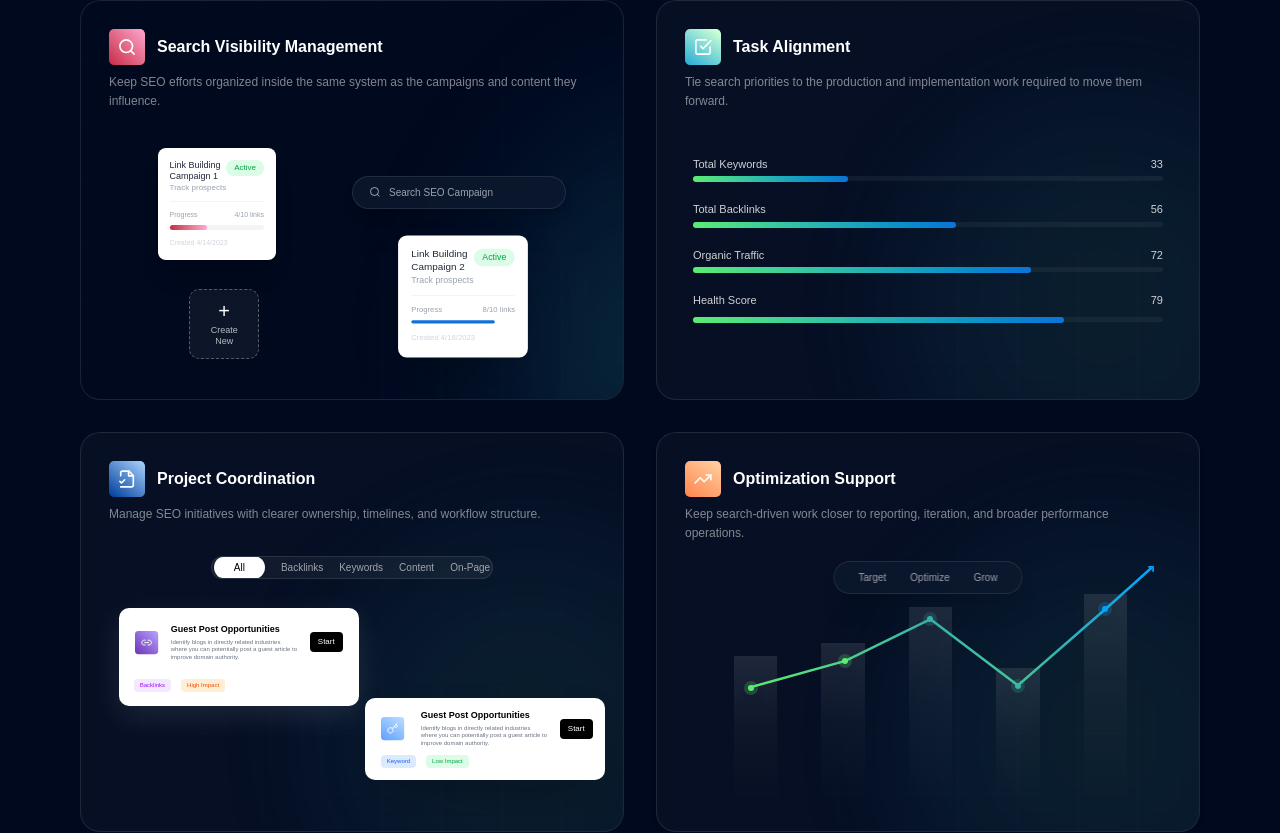
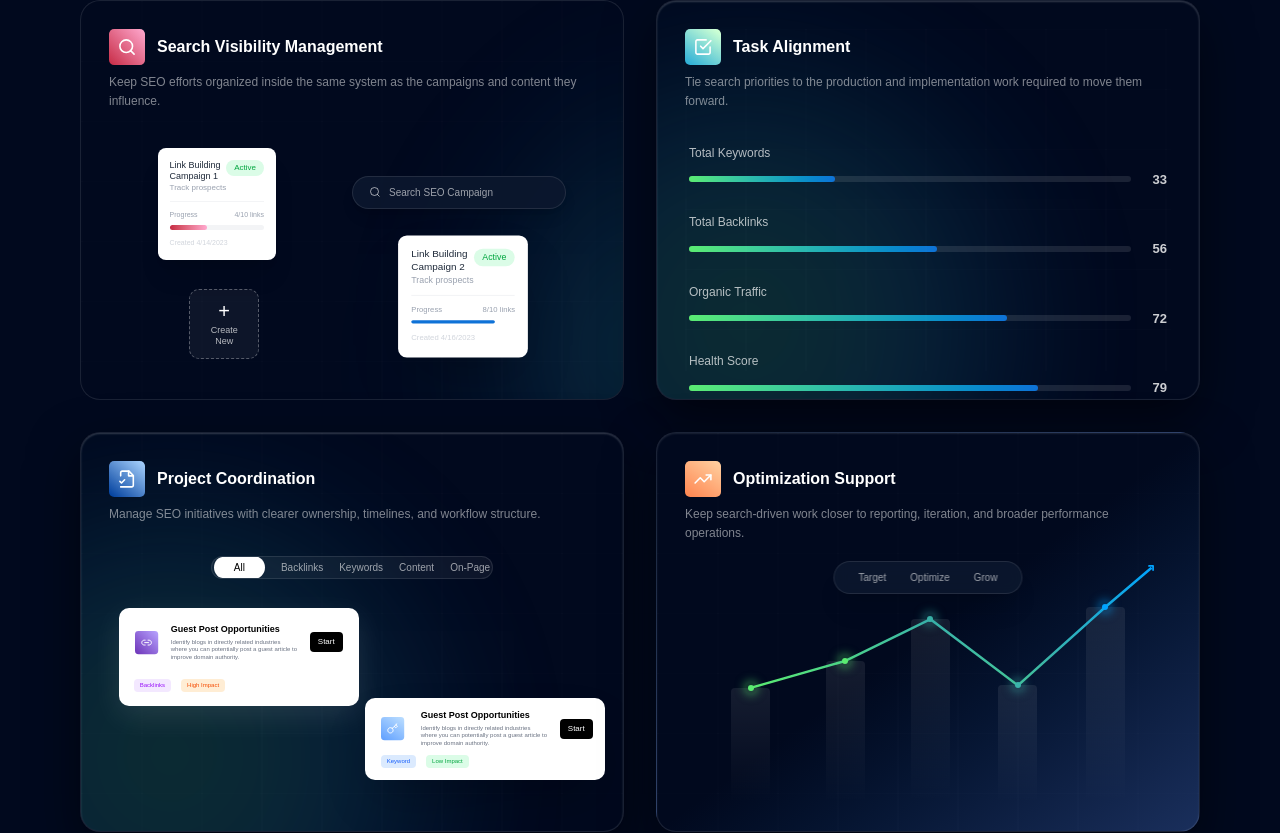
Before and after one commit to dporwal-88/AmplitiveSEO, a Next.js app in the folder amplitiveseo/: page / in a window 1280 px wide. Shown: the part 1131-1964 px from the top of the page. Built offline with nearby package versions, Linux system fonts and the light colour scheme.

Commit message:
Implement feature X to enhance user experience and optimize performance

```diff
--- a/amplitiveseo/components/Cards.tsx
+++ b/amplitiveseo/components/Cards.tsx
@@ -225,9 +225,38 @@ export default function Cards() {
             </div>
           </div>
           {/* ── CARD 2: Task Alignment ── */}
-          <div className="relative rounded-[20px] border border-white/10 bg-[#0B1528]/60 backdrop-blur-md overflow-hidden hover:border-blue-950 transition-all duration-300 ease-in-out p-6 lg:p-7 flex flex-col h-[350px] lg:h-[400px]">
-            <CardGlow id="c2" />
-            <CardGrid />
+<div className="relative rounded-[20px] border border-white/10 bg-[#01091E] shadow-[inset_0_1px_2px_rgba(255,255,255,0.2),0_20px_50px_rgba(0,0,0,0.5)] backdrop-blur-md overflow-hidden hover:border-white/20 transition-all duration-300 ease-in-out p-6 lg:p-7 flex flex-col h-[350px] lg:h-[400px]">
+
+  {/* ── Background SVG Glow (Brightness Reduced) ── */}
+  {/* Lowered opacity to 30% and removed mix-blend-screen for a softer look */}
+  <div className="absolute bottom-0 left-0 pointer-events-none z-0 translate-y-[45%] -translate-x-[40%] opacity-30">
+    <svg
+      width="800"
+      height="800"
+      viewBox="0 0 800 800"
+      fill="none"
+      xmlns="http://www.w3.org/2000/svg"
+    >
+      <g opacity="0.6" filter="url(#filter0_f_123_62463)">
+        <path d="M667.947 373C667.947 516.042 551.989 632 408.947 632C265.906 632 149.947 516.042 149.947 373C149.947 229.958 265.906 114 408.947 114C551.989 114 667.947 229.958 667.947 373Z" fill="url(#paint0_radial_123_62463)"/>
+      </g>
+      <defs>
+        <filter id="filter0_f_123_62463" x="-100" y="-100" width="1000" height="1000" filterUnits="userSpaceOnUse" colorInterpolationFilters="sRGB">
+          <feFlood floodOpacity="0" result="BackgroundImageFix"/>
+          <feBlend mode="normal" in="SourceGraphic" in2="BackgroundImageFix" result="shape"/>
+          <feGaussianBlur stdDeviation="80" result="effect1_foregroundBlur_123_62463"/>
+        </filter>
+        <radialGradient id="paint0_radial_123_62463" cx="0" cy="0" r="1" gradientUnits="userSpaceOnUse" gradientTransform="translate(409.194 363.193) rotate(90) scale(276.831 257.246)">
+          <stop stopColor="#5BEC71"/>
+          <stop offset="1" stopColor="#0F72D7"/>
+        </radialGradient>
+      </defs>
+    </svg>
+  </div>
+
+  {/* <CardGrid />  <-- Uncomment if you are using your grid component here */}
+
+  {/* ── Content Wrapper ── */}
   <div className="relative z-10 flex flex-col h-full">
     <CardHeader
       icon={
@@ -247,16 +276,16 @@ export default function Cards() {
           <path
             d="M16.5 18.1667L19 20.6667L27.3333 12.3334"
             stroke="white"
-                      stroke-width="1.66667"
-                      stroke-linecap="round"
-                      stroke-linejoin="round"
+            strokeWidth="1.66667"
+            strokeLinecap="round"
+            strokeLinejoin="round"
           />
           <path
             d="M26.5 19V24.8333C26.5 25.2754 26.3244 25.6993 26.0118 26.0118C25.6993 26.3244 25.2754 26.5 24.8333 26.5H13.1667C12.7246 26.5 12.3007 26.3244 11.9882 26.0118C11.6756 25.6993 11.5 25.2754 11.5 24.8333V13.1667C11.5 12.7246 11.6756 12.3007 11.9882 11.9882C12.3007 11.6756 12.7246 11.5 13.1667 11.5H22.3333"
             stroke="white"
-                      stroke-width="1.66667"
-                      stroke-linecap="round"
-                      stroke-linejoin="round"
+            strokeWidth="1.66667"
+            strokeLinecap="round"
+            strokeLinejoin="round"
           />
           <defs>
             <linearGradient
@@ -267,8 +296,8 @@ export default function Cards() {
               y2="38"
               gradientUnits="userSpaceOnUse"
             >
-                        <stop stop-color="#CCFFD4" />
-                        <stop offset="1" stop-color="#2EB0D7" />
+              <stop stopColor="#CCFFD4" />
+              <stop offset="1" stopColor="#2EB0D7" />
             </linearGradient>
           </defs>
         </svg>
@@ -276,68 +305,111 @@ export default function Cards() {
       color="bg-transparent"
       title="Task Alignment"
     />
+    <CardGrid/>
     <p className="text-[12px] text-white/50 leading-relaxed mb-6">
       Tie search priorities to the production and implementation work
       required to move them forward.
     </p>
 
-              <div className="mt-5 space-y-4 lg:space-y-5 px-2">
-                <div>
-                  <div className="flex justify-between text-[11px] text-white/80 mb-1">
-                    <span>Total Keywords</span>
-                    <span>33</span>
-                  </div>
-                  <div className="w-full bg-white/5 rounded-full h-[5px]">
+    <div className="mt-2 space-y-5 lg:space-y-6 px-1">
+      {/* Bar 1 */}
+      <div className="w-full">
+        <div className="text-[12px] text-white/70 mb-2">Total Keywords</div>
+        <div className="flex items-center w-full gap-4">
+          <div className="flex-1 bg-white/10 rounded-full h-[6px]">
             <div
               className="bg-gradient-to-r from-[#5BEC71] to-[#0F72D7] h-[6px] rounded-full"
               style={{ width: "33%" }}
             ></div>
           </div>
+          <span className="text-[13px] font-semibold text-white/80 text-right w-5 shrink-0">
+            33
+          </span>
         </div>
-                <div>
-                  <div className="flex justify-between text-[11px] text-white/80 mb-1">
-                    <span>Total Backlinks</span>
-                    <span>56</span>
       </div>
-                  <div className="w-full bg-white/5 rounded-full h-[5px]">
+
+      {/* Bar 2 */}
+      <div className="w-full">
+        <div className="text-[12px] text-white/70 mb-2">Total Backlinks</div>
+        <div className="flex items-center w-full gap-4">
+          <div className="flex-1 bg-white/10 rounded-full h-[6px]">
             <div
               className="bg-gradient-to-r from-[#5BEC71] to-[#0F72D7] h-[6px] rounded-full"
               style={{ width: "56%" }}
             ></div>
           </div>
+          <span className="text-[13px] font-semibold text-white/80 text-right w-5 shrink-0">
+            56
+          </span>
         </div>
-                <div>
-                  <div className="flex justify-between text-[11px] text-white/80 mb-1">
-                    <span>Organic Traffic</span>
-                    <span>72</span>
       </div>
-                  <div className="w-full bg-white/5 rounded-full h-[5px]">
+
+      {/* Bar 3 */}
+      <div className="w-full">
+        <div className="text-[12px] text-white/70 mb-2">Organic Traffic</div>
+        <div className="flex items-center w-full gap-4">
+          <div className="flex-1 bg-white/10 rounded-full h-[6px]">
             <div
               className="bg-gradient-to-r from-[#5BEC71] to-[#0F72D7] h-[6px] rounded-full"
               style={{ width: "72%" }}
             ></div>
           </div>
+          <span className="text-[13px] font-semibold text-white/80 text-right w-5 shrink-0">
+            72
+          </span>
         </div>
-                <div>
-                  <div className="flex justify-between text-[11px] text-white/80 mb-2">
-                    <span>Health Score</span>
-                    <span>79</span>
       </div>
-                  <div className="w-full bg-white/5 rounded-full h-[5px]">
+
+      {/* Bar 4 */}
+      <div className="w-full">
+        <div className="text-[12px] text-white/70 mb-2">Health Score</div>
+        <div className="flex items-center w-full gap-4">
+          <div className="flex-1 bg-white/10 rounded-full h-[6px]">
             <div
               className="bg-gradient-to-r from-[#5BEC71] to-[#0F72D7] h-[6px] rounded-full"
               style={{ width: "79%" }}
             ></div>
           </div>
+          <span className="text-[13px] font-semibold text-white/80 text-right w-5 shrink-0">
+            79
+          </span>
         </div>
       </div>
     </div>
   </div>
+</div>
+          {/* ── CARD 3: Project Coordination ── */}
+          <div className="relative rounded-[20px] border border-white/10 bg-[#01091E] shadow-[inset_0_1px_2px_rgba(255,255,255,0.2),0_20px_50px_rgba(0,0,0,0.5)] backdrop-blur-md overflow-hidden hover:border-white/20 transition-all duration-300 ease-in-out p-6 lg:p-7 flex flex-col h-[350px] lg:h-[400px]">
 
-          {/* ── CARD 3: Project Coordination ── */}
-          <div className="relative rounded-[20px] border border-white/10 bg-[#0B1528]/60 backdrop-blur-md overflow-hidden p-6 lg:p-7 hover:border-blue-950 duration-300 ease-in-out transition-all flex flex-col h-[350px] lg:h-[400px]">
-            <CardGlow id="c3" />
+  {/* ── Background SVG Glow (Same as previous card) ── */}
+  <div className="absolute bottom-0 left-0 pointer-events-none z-0 translate-y-[45%] -translate-x-[40%] opacity-30">
+    <svg
+      width="800"
+      height="800"
+      viewBox="0 0 800 800"
+      fill="none"
+      xmlns="http://www.w3.org/2000/svg"
+    >
+      <g opacity="0.6" filter="url(#filter0_f_123_62463_proj)">
+        <path d="M667.947 373C667.947 516.042 551.989 632 408.947 632C265.906 632 149.947 516.042 149.947 373C149.947 229.958 265.906 114 408.947 114C551.989 114 667.947 229.958 667.947 373Z" fill="url(#paint0_radial_123_62463_proj)"/>
+      </g>
+      <defs>
+        <filter id="filter0_f_123_62463_proj" x="-100" y="-100" width="1000" height="1000" filterUnits="userSpaceOnUse" colorInterpolationFilters="sRGB">
+          <feFlood floodOpacity="0" result="BackgroundImageFix"/>
+          <feBlend mode="normal" in="SourceGraphic" in2="BackgroundImageFix" result="shape"/>
+          <feGaussianBlur stdDeviation="80" result="effect1_foregroundBlur_123_62463_proj"/>
+        </filter>
+        <radialGradient id="paint0_radial_123_62463_proj" cx="0" cy="0" r="1" gradientUnits="userSpaceOnUse" gradientTransform="translate(409.194 363.193) rotate(90) scale(276.831 257.246)">
+          <stop stopColor="#5BEC71"/>
+          <stop offset="1" stopColor="#0F72D7"/>
+        </radialGradient>
+      </defs>
+    </svg>
+  </div>
+
   <CardGrid />
+
+  {/* ── Content Wrapper ── */}
   <div className="relative z-10 flex flex-col h-full">
     <CardHeader
       icon={
@@ -357,23 +429,23 @@ export default function Cards() {
           <path
             d="M12.333 27.3333H23.9997C24.4417 27.3333 24.8656 27.1577 25.1782 26.8451C25.4907 26.5326 25.6663 26.1087 25.6663 25.6666V15.25L21.083 10.6666H13.9997C13.5576 10.6666 13.1337 10.8422 12.8212 11.1548C12.5086 11.4673 12.333 11.8913 12.333 12.3333V15.6666"
             stroke="white"
-                      stroke-width="1.66667"
-                      stroke-linecap="round"
-                      stroke-linejoin="round"
+            strokeWidth="1.66667"
+            strokeLinecap="round"
+            strokeLinejoin="round"
           />
           <path
             d="M20.667 10.6666V15.6666H25.667"
             stroke="white"
-                      stroke-width="1.66667"
-                      stroke-linecap="round"
-                      stroke-linejoin="round"
+            strokeWidth="1.66667"
+            strokeLinecap="round"
+            strokeLinejoin="round"
           />
           <path
             d="M11.5 21.5L13.1667 23.1667L16.5 19.8334"
             stroke="white"
-                      stroke-width="1.66667"
-                      stroke-linecap="round"
-                      stroke-linejoin="round"
+            strokeWidth="1.66667"
+            strokeLinecap="round"
+            strokeLinejoin="round"
           />
           <defs>
             <linearGradient
@@ -384,8 +456,8 @@ export default function Cards() {
               y2="40.375"
               gradientUnits="userSpaceOnUse"
             >
-                        <stop stop-color="#ACD5FF" />
-                        <stop offset="1" stop-color="#003F9D" />
+              <stop stopColor="#ACD5FF" />
+              <stop offset="1" stopColor="#003F9D" />
             </linearGradient>
           </defs>
         </svg>
@@ -439,23 +511,23 @@ export default function Cards() {
               <path
                 d="M10.1498 14.0162H9.18317C8.54225 14.0162 7.92759 13.7616 7.4744 13.3084C7.0212 12.8552 6.7666 12.2406 6.7666 11.5997C6.7666 10.9588 7.0212 10.3441 7.4744 9.8909C7.92759 9.43771 8.54225 9.18311 9.18317 9.18311H10.1498"
                 stroke="white"
-                          stroke-width="0.966626"
-                          stroke-linecap="round"
-                          stroke-linejoin="round"
+                strokeWidth="0.966626"
+                strokeLinecap="round"
+                strokeLinejoin="round"
               />
               <path
                 d="M13.0498 9.18311H14.0164C14.6573 9.18311 15.272 9.43771 15.7252 9.8909C16.1784 10.3441 16.433 10.9588 16.433 11.5997C16.433 12.2406 16.1784 12.8552 15.7252 13.3084C15.272 13.7616 14.6573 14.0162 14.0164 14.0162H13.0498"
                 stroke="white"
-                          stroke-width="0.966626"
-                          stroke-linecap="round"
-                          stroke-linejoin="round"
+                strokeWidth="0.966626"
+                strokeLinecap="round"
+                strokeLinejoin="round"
               />
               <path
                 d="M9.66602 11.5996H13.5325"
                 stroke="white"
-                          stroke-width="0.966626"
-                          stroke-linecap="round"
-                          stroke-linejoin="round"
+                strokeWidth="0.966626"
+                strokeLinecap="round"
+                strokeLinejoin="round"
               />
               <defs>
                 <linearGradient
@@ -466,8 +538,8 @@ export default function Cards() {
                   y2="23.199"
                   gradientUnits="userSpaceOnUse"
                 >
-                            <stop stop-color="#B8A4FF" />
-                            <stop offset="1" stop-color="#6B31B6" />
+                  <stop stopColor="#B8A4FF" />
+                  <stop offset="1" stopColor="#6B31B6" />
                 </linearGradient>
               </defs>
             </svg>
@@ -512,13 +584,13 @@ export default function Cards() {
                   rx="3.47985"
                   fill="url(#paint0_linear_123_49187)"
                 />
-                          <g clip-path="url(#clip0_123_49187)">
+                <g clipPath="url(#clip0_123_49187)">
                   <path
                     d="M15.9463 6.76636L14.9797 7.73302M14.9797 7.73302L16.4297 9.18302L14.738 10.8747L13.288 9.42469M14.9797 7.73302L13.288 9.42469M11.3015 11.4112C11.5511 11.6574 11.7494 11.9506 11.8852 12.2738C12.021 12.5971 12.0915 12.944 12.0927 13.2946C12.0939 13.6452 12.0257 13.9925 11.8921 14.3167C11.7585 14.6408 11.562 14.9353 11.3141 15.1832C11.0662 15.4311 10.7717 15.6275 10.4476 15.7611C10.1235 15.8948 9.77609 15.963 9.4255 15.9618C9.0749 15.9606 8.728 15.8901 8.40477 15.7543C8.08154 15.6185 7.78837 15.4201 7.54212 15.1706C7.05789 14.6692 6.78994 13.9977 6.796 13.3007C6.80206 12.6037 7.08163 11.9369 7.57451 11.4441C8.06738 10.9512 8.73413 10.6716 9.43113 10.6655C10.1281 10.6595 10.7996 10.9274 11.301 11.4117L11.3015 11.4112ZM11.3015 11.4112L13.288 9.42469"
                     stroke="white"
-                              stroke-width="0.966667"
-                              stroke-linecap="round"
-                              stroke-linejoin="round"
+                    strokeWidth="0.966667"
+                    strokeLinecap="round"
+                    strokeLinejoin="round"
                   />
                 </g>
                 <defs>
@@ -530,8 +602,8 @@ export default function Cards() {
                     y2="23.1995"
                     gradientUnits="userSpaceOnUse"
                   >
-                              <stop stop-color="#B6DAFF" />
-                              <stop offset="1" stop-color="#63A2FF" />
+                    <stop stopColor="#B6DAFF" />
+                    <stop offset="1" stopColor="#63A2FF" />
                   </linearGradient>
                   <clipPath id="clip0_123_49187">
                     <rect
@@ -571,11 +643,11 @@ export default function Cards() {
     </div>
   </div>
 </div>
+          {/* ── CARD 4: Optimization Support ── */}
+         <div className="relative rounded-[20px] border border-white/10 bg-gradient-to-br from-[#01091E] via-[#01091E] to-[#1a2f5c] shadow-[inset_0_1px_2px_rgba(255,255,255,0.1),0_20px_50px_rgba(0,0,0,0.5)] backdrop-blur-md overflow-hidden p-6 lg:p-7 hover:border-blue-950 duration-300 ease-in-out transition-all flex flex-col h-[350px] lg:h-[400px]">
 
-          {/* ── CARD 4: Optimization Support ── */}
-          <div className="relative rounded-[20px] border border-white/10 bg-[#0B1528]/60 backdrop-blur-md overflow-hidden p-6 lg:p-7 hover:border-blue-950 transition-all duration-300 shadow-md ease-in-out flex flex-col h-[350px] lg:h-[400px]">
-            <CardGlow id="c4" />
   <CardGrid />
+
   <div className="relative z-10 flex flex-col h-full">
     <CardHeader
       icon={
@@ -595,16 +667,16 @@ export default function Cards() {
           <path
             d="M27.3337 14.8334L20.2503 21.9167L16.0837 17.75L10.667 23.1667"
             stroke="white"
-                      stroke-width="1.66667"
-                      stroke-linecap="round"
-                      stroke-linejoin="round"
+            strokeWidth="1.66667"
+            strokeLinecap="round"
+            strokeLinejoin="round"
           />
           <path
             d="M22.333 14.8334H27.333V19.8334"
             stroke="white"
-                      stroke-width="1.66667"
-                      stroke-linecap="round"
-                      stroke-linejoin="round"
+            strokeWidth="1.66667"
+            strokeLinecap="round"
+            strokeLinejoin="round"
           />
           <defs>
             <linearGradient
@@ -615,8 +687,8 @@ export default function Cards() {
               y2="38"
               gradientUnits="userSpaceOnUse"
             >
-                        <stop stop-color="#FFCC9C" />
-                        <stop offset="1" stop-color="#FF8853" />
+              <stop stopColor="#FFCC9C" />
+              <stop offset="1" stopColor="#FF8853" />
             </linearGradient>
           </defs>
         </svg>
@@ -646,12 +718,13 @@ export default function Cards() {
 
       {/* Chart Content Container */}
       <div className="absolute inset-0 top-[-18px]">
-                  {/* Gradient Bars */}
-                  <div className="absolute bottom-0 left-[10%] w-[9%] h-[60%] bg-gradient-to-t from-transparent via-white/[0.03] to-white/10"></div>
-                  <div className="absolute bottom-0 left-[28%] w-[9%] h-[65%] bg-gradient-to-t from-transparent via-white/[0.03] to-white/10 "></div>
-                  <div className="absolute bottom-0 left-[46%] w-[9%] h-[80%] bg-gradient-to-t from-transparent via-white/[0.03] to-white/10 "></div>
-                  <div className="absolute bottom-0 left-[64%] w-[9%] h-[55%] bg-gradient-to-t from-transparent via-white/[0.03] to-white/10 "></div>
-                  <div className="absolute bottom-0 left-[82%] w-[9%] h-[85%] bg-gradient-to-t from-transparent via-white/[0.03] to-white/10 "></div>
+
+        {/* Gradient Vertical Bars (Perfectly aligned to nodes) */}
+        <div className="absolute bottom-0 bg-gradient-to-t from-transparent to-white/[0.08] w-[8%] rounded-t-[4px]" style={{ left: "9.5%", height: "47%" }}></div>
+        <div className="absolute bottom-0 bg-gradient-to-t from-transparent to-white/[0.08] w-[8%] rounded-t-[4px]" style={{ left: "29%", height: "58%" }}></div>
+        <div className="absolute bottom-0 bg-gradient-to-t from-transparent to-white/[0.08] w-[8%] rounded-t-[4px]" style={{ left: "46.5%", height: "75%" }}></div>
+        <div className="absolute bottom-0 bg-gradient-to-t from-transparent to-white/[0.08] w-[8%] rounded-t-[4px]" style={{ left: "64.5%", height: "48%" }}></div>
+        <div className="absolute bottom-0 bg-gradient-to-t from-transparent to-white/[0.08] w-[8%] rounded-t-[4px]" style={{ left: "82.5%", height: "80%" }}></div>
 
         {/* Line Graph SVG */}
         <svg
@@ -678,9 +751,8 @@ export default function Cards() {
             </defs>
 
             {/* Main Line connecting the dots */}
-                      {/* Coordinates (x,y): Note that SVG Y goes top-to-bottom, so 30% height = 70Y */}
             <path
-                        d="M 13,53 L 33,42 L 50.5,25 L 68.5,52 L 87,20 L 96,4"
+              d="M 13.5,53 L 33,42 L 50.5,25 L 68.5,52 L 86.5,20 L 96,4"
               fill="none"
               stroke="url(#optGrad)"
               strokeWidth="2.5"
@@ -689,60 +761,39 @@ export default function Cards() {
           </svg>
         </svg>
 
-                  {/* HTML Data Nodes (Used HTML divs instead of SVG circles so they stay perfectly round regardless of screen width) */}
-
+        {/* HTML Data Nodes */}
         {/* Node 1 */}
         <div
-                    className="absolute w-[14px] h-[14px] bg-[#5BEC71]/20 rounded-full flex items-center justify-center shadow-lg"
-                    style={{
-                      left: "13.5%",
-                      bottom: "47%",
-                      transform: "translate(-50%, 50%)",
-                    }}
+          className="absolute w-[14px] h-[14px] bg-[#5BEC71]/20 rounded-full flex items-center justify-center shadow-[0_0_10px_rgba(91,236,113,0.5)]"
+          style={{ left: "13.5%", bottom: "47%", transform: "translate(-50%, 50%)" }}
         >
           <div className="w-[6px] h-[6px] bg-[#5BEC71] rounded-full"></div>
         </div>
         {/* Node 2 */}
         <div
-                    className="absolute w-[14px] h-[14px] bg-[#5BEC71]/20 rounded-full flex items-center justify-center shadow-lg"
-                    style={{
-                      left: "33%",
-                      bottom: "58%",
-                      transform: "translate(-50%, 50%)",
-                    }}
+          className="absolute w-[14px] h-[14px] bg-[#5BEC71]/20 rounded-full flex items-center justify-center shadow-[0_0_10px_rgba(91,236,113,0.5)]"
+          style={{ left: "33%", bottom: "58%", transform: "translate(-50%, 50%)" }}
         >
           <div className="w-[6px] h-[6px] bg-[#5BEC71] rounded-full"></div>
         </div>
         {/* Node 3 */}
         <div
-                    className="absolute w-[14px] h-[14px] bg-[#3ab4aa]/20 rounded-full flex items-center justify-center shadow-lg"
-                    style={{
-                      left: "50.5%",
-                      bottom: "75%",
-                      transform: "translate(-50%, 50%)",
-                    }}
+          className="absolute w-[14px] h-[14px] bg-[#3ab4aa]/20 rounded-full flex items-center justify-center shadow-[0_0_10px_rgba(58,180,170,0.5)]"
+          style={{ left: "50.5%", bottom: "75%", transform: "translate(-50%, 50%)" }}
         >
           <div className="w-[6px] h-[6px] bg-[#3ab4aa] rounded-full"></div>
         </div>
         {/* Node 4 */}
         <div
-                    className="absolute w-[14px] h-[14px] bg-[#3ab4aa]/20 rounded-full flex items-center justify-center shadow-lg"
-                    style={{
-                      left: "68.5%",
-                      bottom: "47.5%",
-                      transform: "translate(-50%, 50%)",
-                    }}
+          className="absolute w-[14px] h-[14px] bg-[#3ab4aa]/20 rounded-full flex items-center justify-center shadow-[0_0_10px_rgba(58,180,170,0.5)]"
+          style={{ left: "68.5%", bottom: "48%", transform: "translate(-50%, 50%)" }}
         >
           <div className="w-[6px] h-[6px] bg-[#3ab4aa] rounded-full"></div>
         </div>
         {/* Node 5 */}
         <div
-                    className="absolute w-[14px] h-[14px] bg-[#00A3FF]/20 rounded-full flex items-center justify-center shadow-lg"
-                    style={{
-                      left: "86.5%",
-                      bottom: "79%",
-                      transform: "translate(-50%, 50%)",
-                    }}
+          className="absolute w-[14px] h-[14px] bg-[#00A3FF]/20 rounded-full flex items-center justify-center shadow-[0_0_10px_rgba(0,163,255,0.5)]"
+          style={{ left: "86.5%", bottom: "80%", transform: "translate(-50%, 50%)" }}
         >
           <div className="w-[6px] h-[6px] bg-[#00A3FF] rounded-full"></div>
         </div>
@@ -750,11 +801,7 @@ export default function Cards() {
         {/* Arrow Head at the end of the line */}
         <div
           className="absolute text-[#00A3FF]"
-                    style={{
-                      left: "95.5%",
-                      bottom: "94.5%",
-                      transform: "translate(-50%, 50%)",
-                    }}
+          style={{ left: "95.5%", bottom: "95%", transform: "translate(-50%, 50%)" }}
         >
           <svg
             width="14"
```
Lines whose indentation alone changed are shown as unchanged.
